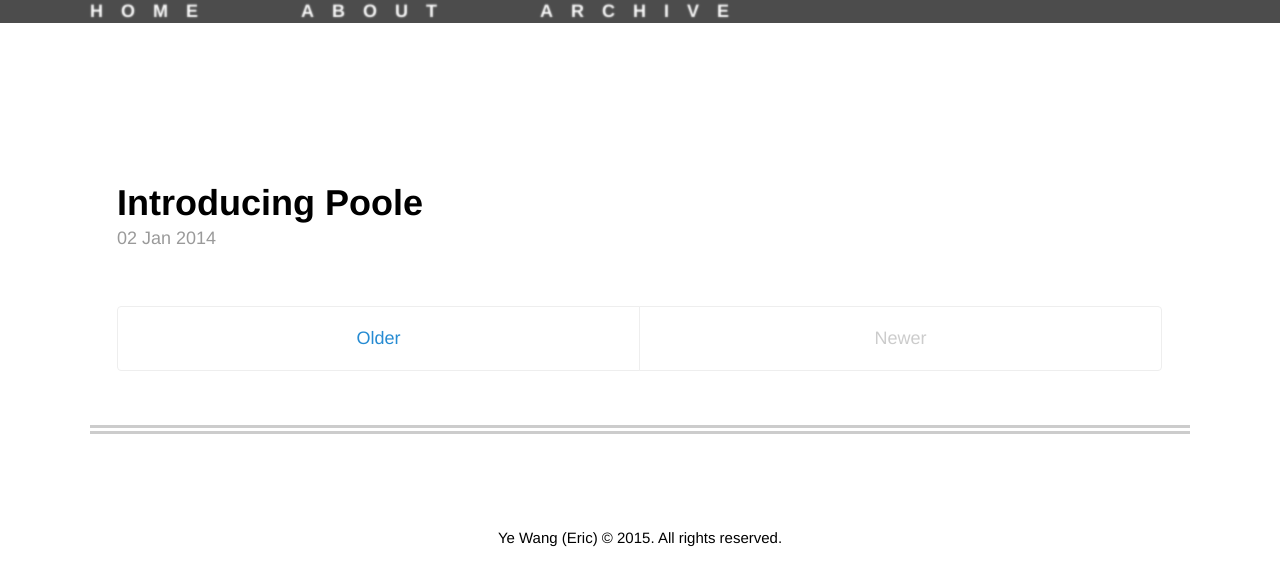
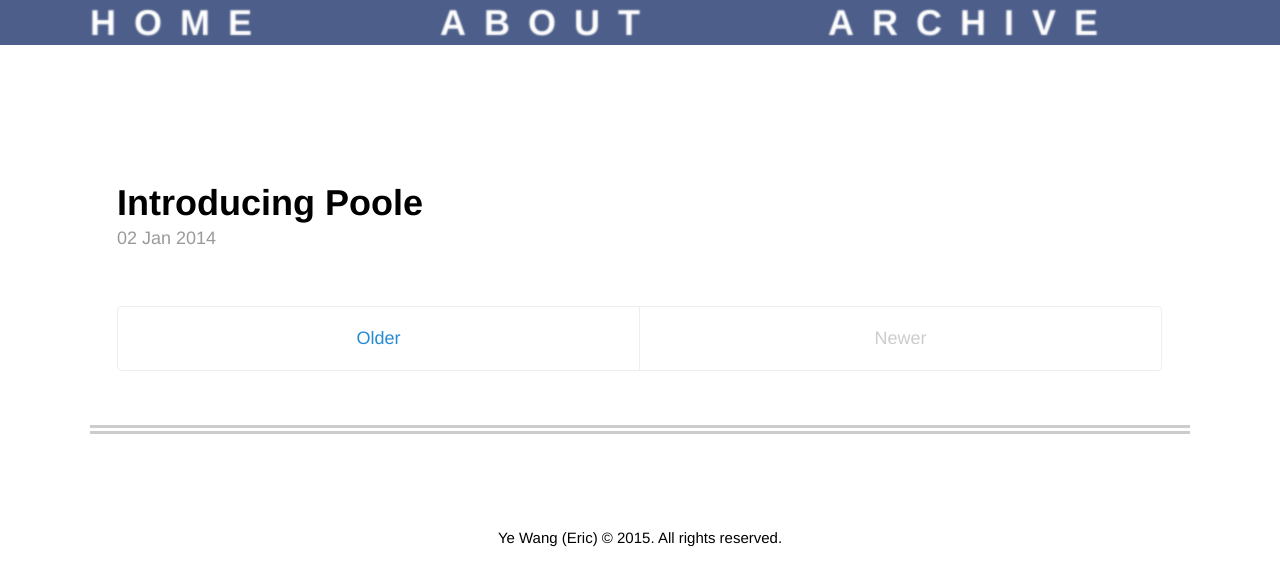
Before and after one commit to ericyewang/ericyewang.github.io, a Jekyll site: the page built from index.html, in a window 1280 px wide. Shown: the top 586 px of the page. Built offline with Jekyll 4.4.1, drawn with Linux system fonts in a browser that asks for light colours; the list of posts is cut into pages by our own code.

Commit message:
Update _masthead.scss

```diff
--- a/_sass/_masthead.scss
+++ b/_sass/_masthead.scss
@@ -8,8 +8,8 @@ header {
 	left:0;
 	right:0;
 	z-index: 9999;
-	background-color: #000;
-	opacity: 0.2;
+	background-color: #001A57;
+	opacity: 0.3;
 	-webkit-transition: all 0.3s ease-in-out;
 	-moz-transition: all 0.3s ease-in-out;
 	-o-transition: all 0.3s ease-in-out;
@@ -32,7 +32,7 @@ header:hover {
   margin-top: 0;
   margin-bottom: 0;
   color: #505050;
-  font-size: 1rem;
+  font-size: 2rem;
   a {
     color: transparent;
     text-transform: uppercase;
```
